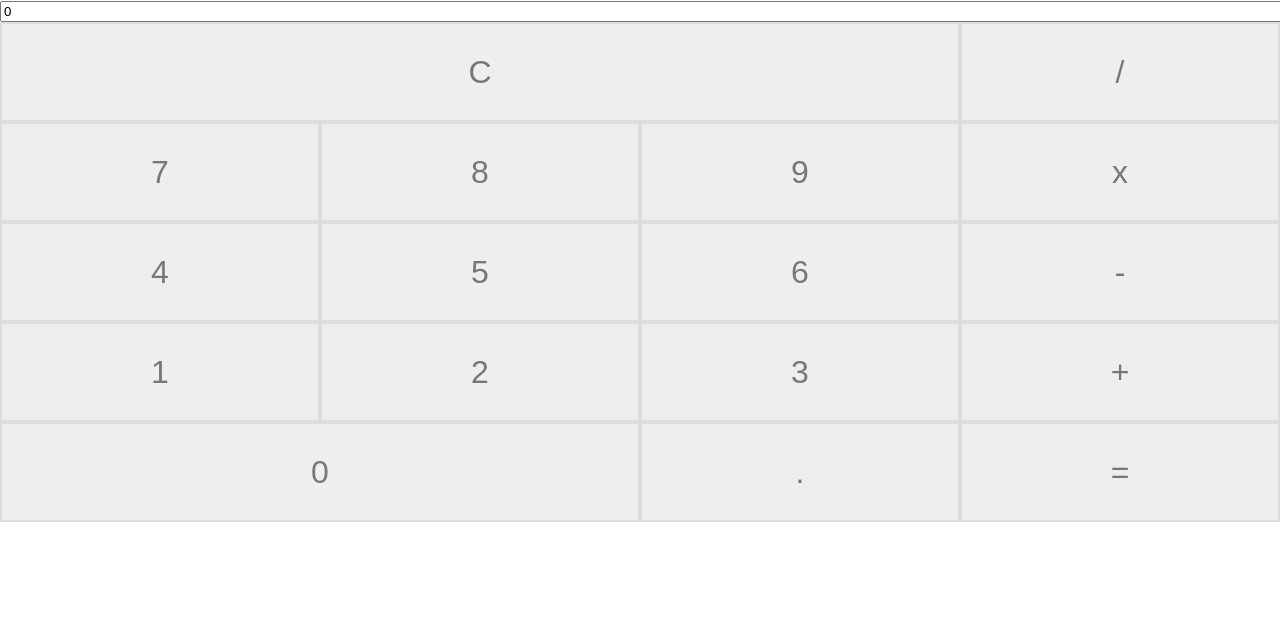
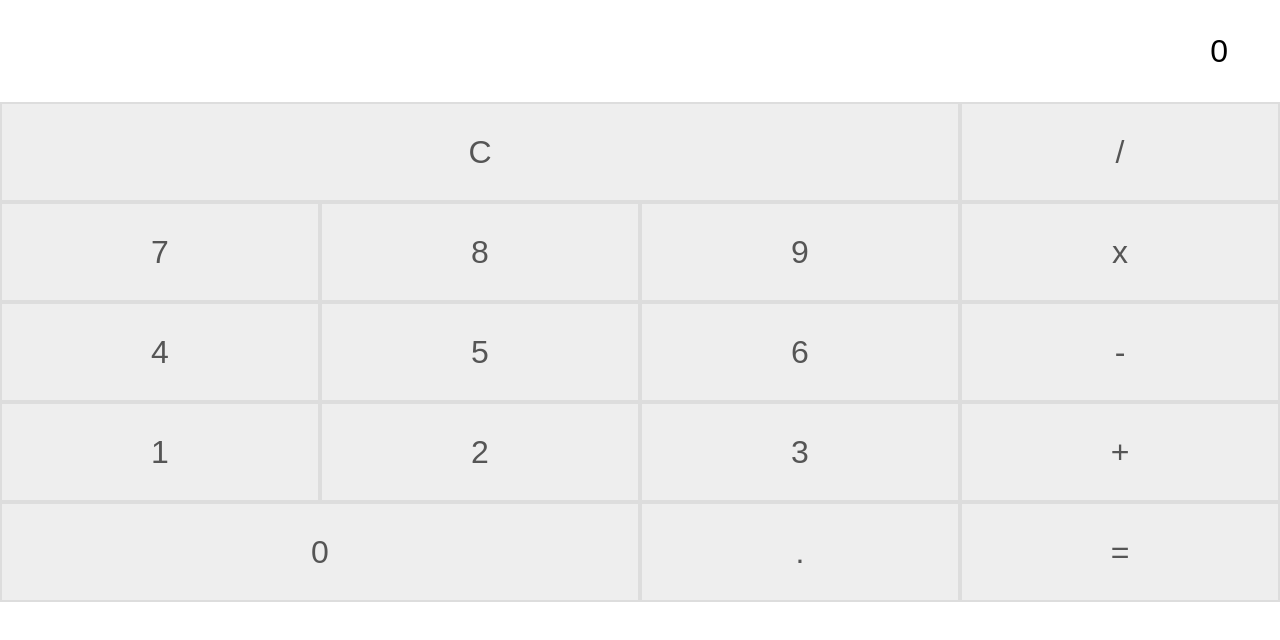
Before and after one commit to gloriaLVela/calc, a React (Create React App) app: page / in a window 1280 px wide. Shown: the top 640 px of the page. Built offline with nearby package versions, Linux system fonts and the light colour scheme.

Commit message:
added styles

```diff
--- a/src/App.js
+++ b/src/App.js
@@ -14,13 +14,20 @@ class App extends Component {
   }
 
   reset = () => {
+    console.log('clicked reset');
     this.setState({ result: '0' });
   }
 
   addToCurrent = (symbol) => {
     console.log(symbol);
-    this.setState({ current: this.state.current + symbol });
+    if (["/", "-", "+", "x"].indexOf(symbol) > -1){
+
+    } else {
+
+    }
+      this.setState({ current: this.state.current + symbol });
   }
+
   render() {
 
     const buttons = [
@@ -45,6 +52,11 @@ class App extends Component {
     ];
     return (
       <div className="App">
+        {this.state.previous.length > 0 ?
+          <div className="floaty-last"> {this.state.previous[this.state.previous.length - 1]}</div>
+          : null
+
+        }
         <input className="result" type="text" value={this.state.current} />
         {
           buttons.map((btn, i) => {
@@ -57,12 +69,4 @@ class App extends Component {
 
 }
 
-
-//["CE", "C", "Delete", "/",
-//                      "7", "8", "9", "x",
-//                      "4", "5", "6", "-",
-//                      "1", "2", "3", "+",
-//                      "+-", "0", ".", "="];
-//   ];
-
 export default App;
--- a/src/css/style.css
+++ b/src/css/style.css
@@ -23,6 +23,18 @@ button.calc-button{
     border: 2px solid #ddd;
     background: #eee;
     font-size: 32px;
-    color: #777;
+    color: #555;
 
 }
+
+input.result {
+    height: 100px;
+    width: auto;
+    border: none;
+    text-align: right;
+    font-size:  32px;
+    position: relative;
+    max-width: 100vw;
+    margin-right: 50px;
+    float: right;
+}
```
